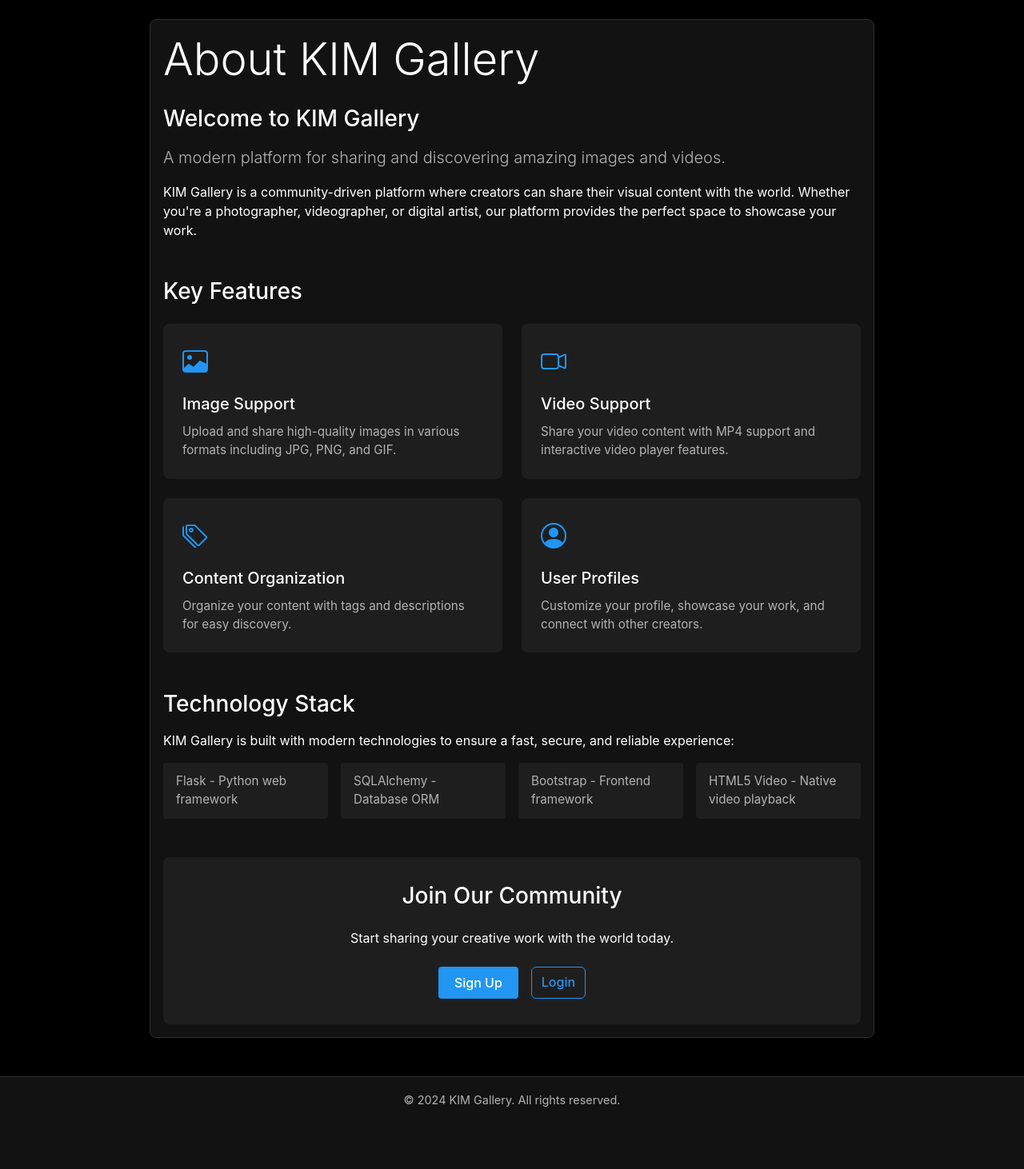
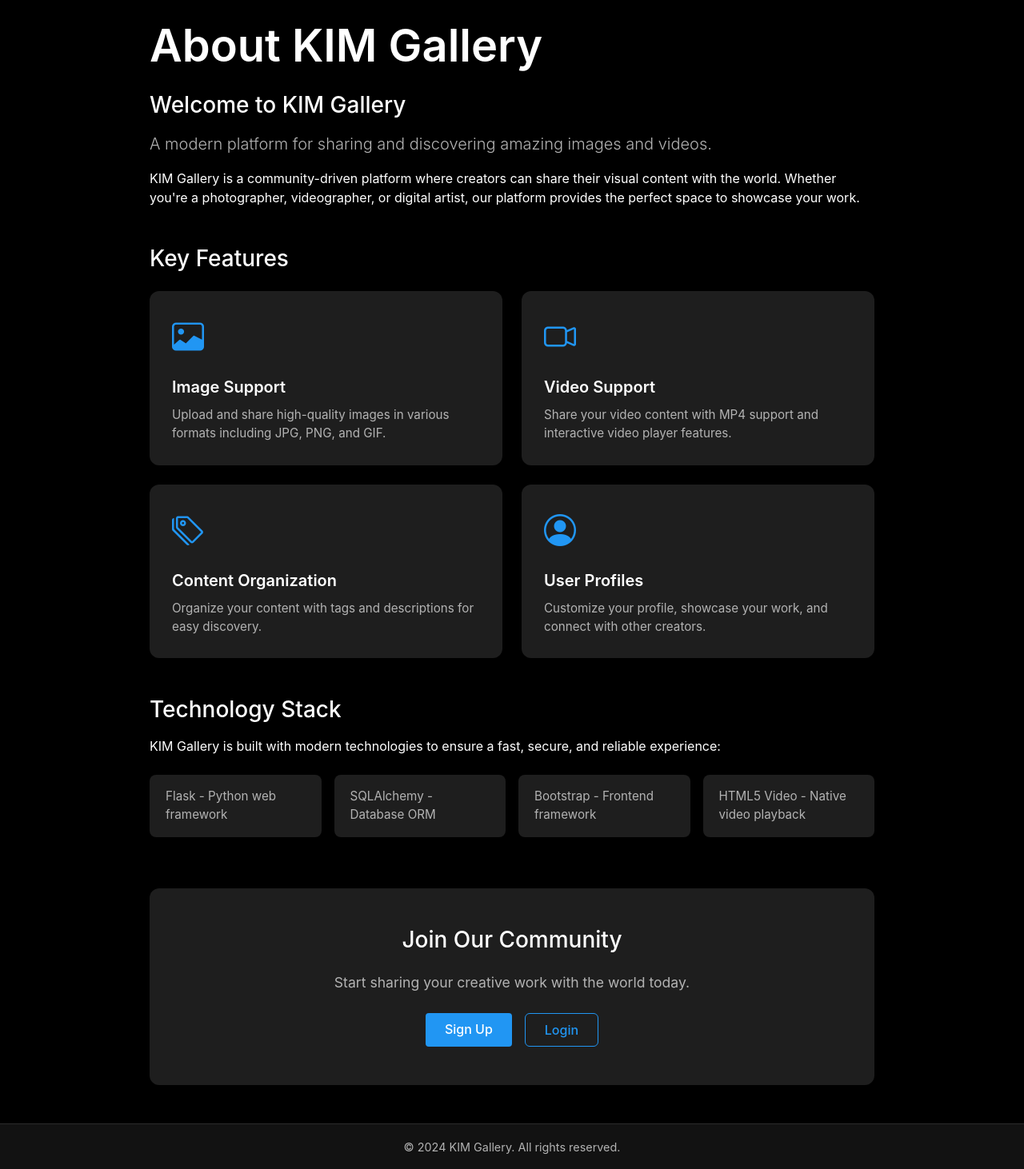
Before and after one commit to KKKKKIIIIIIIMMMMMM/Flask-App, a Flask app: page /about in a window 1280 px wide. Shown: the part 78-1540 px from the top of the page at 80% size. Before the commit the page ends 1462 px from the top, so only its background shows below. Run offline with Flask 3, Linux system fonts and the light colour scheme; some libraries are stand-ins or nearby versions.

Commit message:
Fix bug about page

```diff
--- a/KIM-Gallery/kim_gallery/templates/main/about.html
+++ b/KIM-Gallery/kim_gallery/templates/main/about.html
@@ -4,8 +4,6 @@
 <div class="container">
     <div class="row justify-content-center">
         <div class="col-md-10">
-            <div class="card">
-                <div class="card-body">
             <h1 class="display-4 mb-4">About KIM Gallery</h1>
 
             <div class="about-section mb-5">
@@ -35,8 +33,7 @@
                                 <i class="bi bi-camera-video"></i>
                             </div>
                             <h3 class="h5">Video Support</h3>
-                                    <p>Share your video content with MP4 support and interactive video player features.
-                                    </p>
+                            <p>Share your video content with MP4 support and interactive video player features.</p>
                         </div>
                     </div>
                     <div class="col-md-6">
@@ -62,8 +59,7 @@
 
             <div class="tech-section mb-5">
                 <h2 class="h3 mb-3">Technology Stack</h2>
-                        <p>KIM Gallery is built with modern technologies to ensure a fast, secure, and reliable
-                            experience:</p>
+                <p>KIM Gallery is built with modern technologies to ensure a fast, secure, and reliable experience:</p>
                 <ul class="tech-list">
                     <li>Flask - Python web framework</li>
                     <li>SQLAlchemy - Database ORM</li>
@@ -87,51 +83,58 @@
         </div>
     </div>
 </div>
-    </div>
-</div>
 
 <style>
+    .display-4 {
+        color: var(--text-primary);
+        font-weight: 600;
+    }
+
     .about-section {
         color: var(--text-primary);
     }
 
     .lead {
         color: var(--text-secondary);
+        font-size: 1.25rem;
     }
 
     .feature-card {
         background: var(--dark-surface-2);
-        border-radius: 8px;
-        padding: 1.5rem;
+        border-radius: 12px;
+        padding: 1.75rem;
         height: 100%;
-        transition: transform 0.3s ease;
+        transition: transform 0.3s ease, background-color 0.3s ease;
     }
 
     .feature-card:hover {
         transform: translateY(-4px);
+        background: var(--dark-surface-3);
     }
 
     .feature-icon {
-        font-size: 2rem;
+        font-size: 2.5rem;
         color: var(--accent-color);
-        margin-bottom: 1rem;
+        margin-bottom: 1.25rem;
     }
 
     .feature-card h3 {
         color: var(--text-primary);
         margin-bottom: 0.75rem;
+        font-weight: 600;
     }
 
     .feature-card p {
         color: var(--text-secondary);
         margin: 0;
         font-size: 0.95rem;
+        line-height: 1.5;
     }
 
     .tech-list {
         list-style: none;
         padding: 0;
-        margin: 1rem 0;
+        margin: 1.5rem 0;
         display: grid;
         grid-template-columns: repeat(auto-fit, minmax(200px, 1fr));
         gap: 1rem;
@@ -140,26 +143,51 @@
     .tech-list li {
         background: var(--dark-surface-2);
         color: var(--text-secondary);
-        padding: 0.75rem 1rem;
-        border-radius: 4px;
+        padding: 1rem 1.25rem;
+        border-radius: 8px;
         font-size: 0.95rem;
+        transition: background-color 0.3s ease;
+    }
+
+    .tech-list li:hover {
+        background: var(--dark-surface-3);
     }
 
     .cta-section {
         background: var(--dark-surface-2);
-        border-radius: 8px;
-        padding: 2rem;
-        margin-top: 3rem;
+        border-radius: 12px;
+        padding: 3rem 2rem;
+        margin-top: 4rem;
+    }
+
+    .cta-section h2 {
+        color: var(--text-primary);
+    }
+
+    .cta-section p {
+        color: var(--text-secondary);
+        font-size: 1.1rem;
     }
 
     .btn-outline-primary {
         border-color: var(--accent-color);
         color: var(--accent-color);
+        padding: 0.5rem 1.5rem;
     }
 
     .btn-outline-primary:hover {
         background-color: var(--accent-color);
         color: white;
+        transform: translateY(-2px);
+    }
+
+    .btn-primary {
+        padding: 0.5rem 1.5rem;
+        transition: transform 0.3s ease;
+    }
+
+    .btn-primary:hover {
+        transform: translateY(-2px);
     }
 </style>
 {% endblock %}
```
Lines whose indentation alone changed are shown as unchanged.
